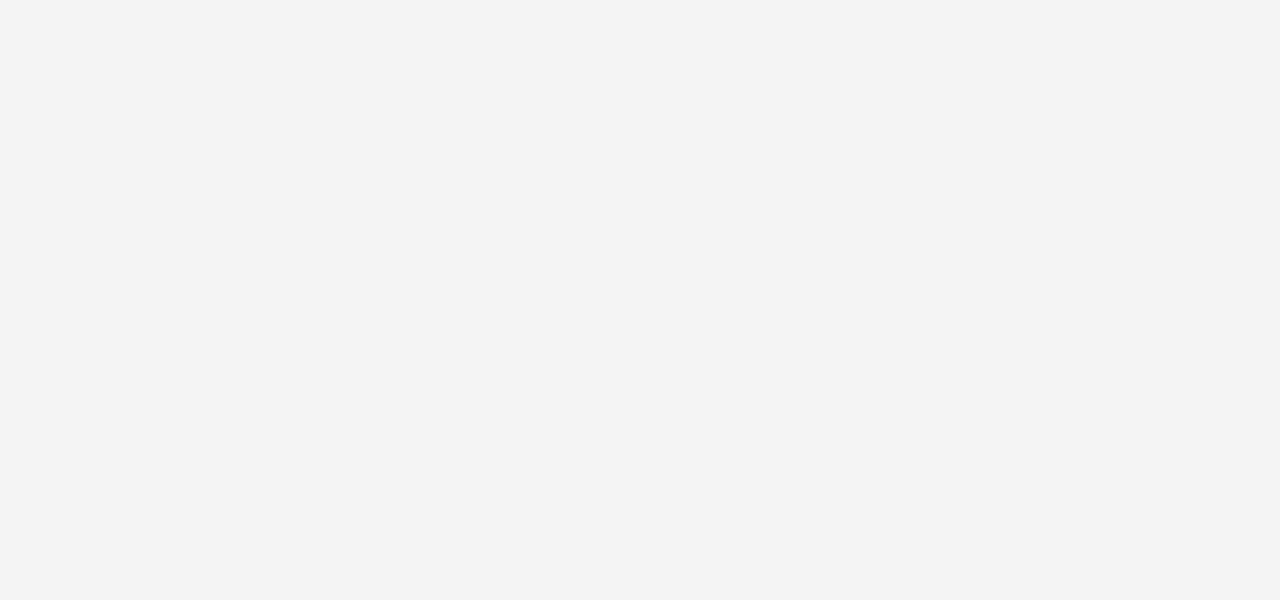
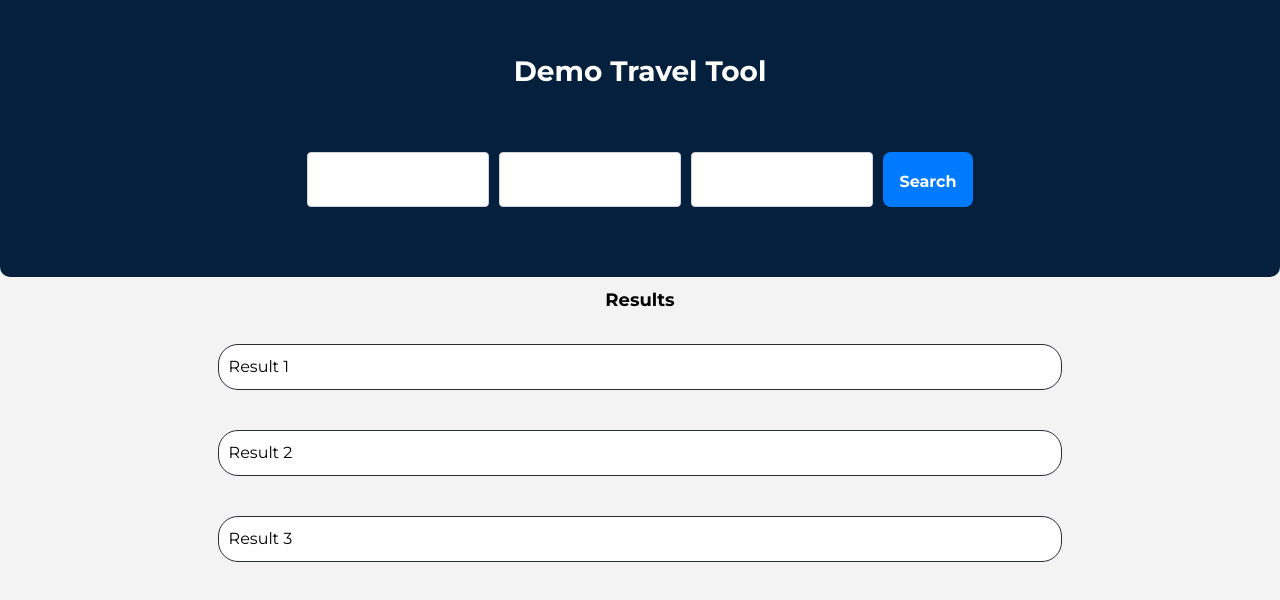
Before and after one commit to TRAPI-AI/demo-customer-fe, a React (Create React App) app: page / in a window 1280 px wide. Before the commit this address had no page. Shown: the top 600 px of the page. Built offline with nearby package versions, Linux system fonts and the light colour scheme.

Commit message:
change homepage

```diff
--- a/src/Routing.js
+++ b/src/Routing.js
@@ -8,6 +8,7 @@ function Routing() {
     <BrowserRouter>
       <Routes>
         <Route path="/operatorSearch" element={<OperatorSearch />} />
+        <Route path="/" element={<CruiseSearch />} />
         <Route path="/cruiseSearch" element={<CruiseSearch />} />
       </Routes>
     </BrowserRouter>
```
